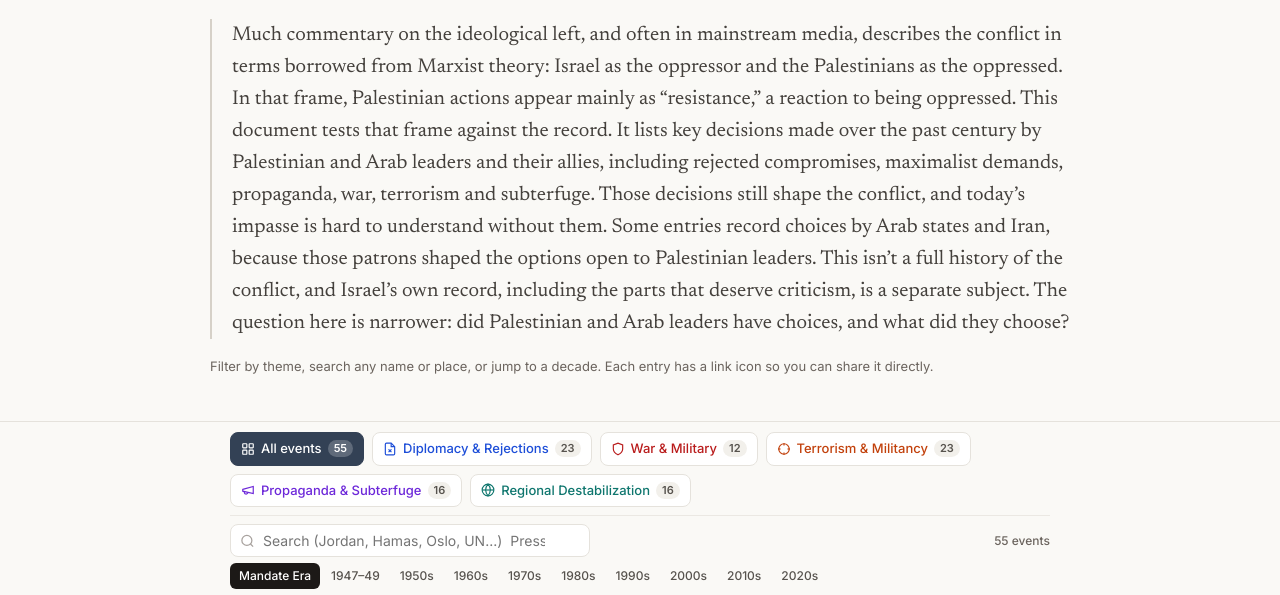
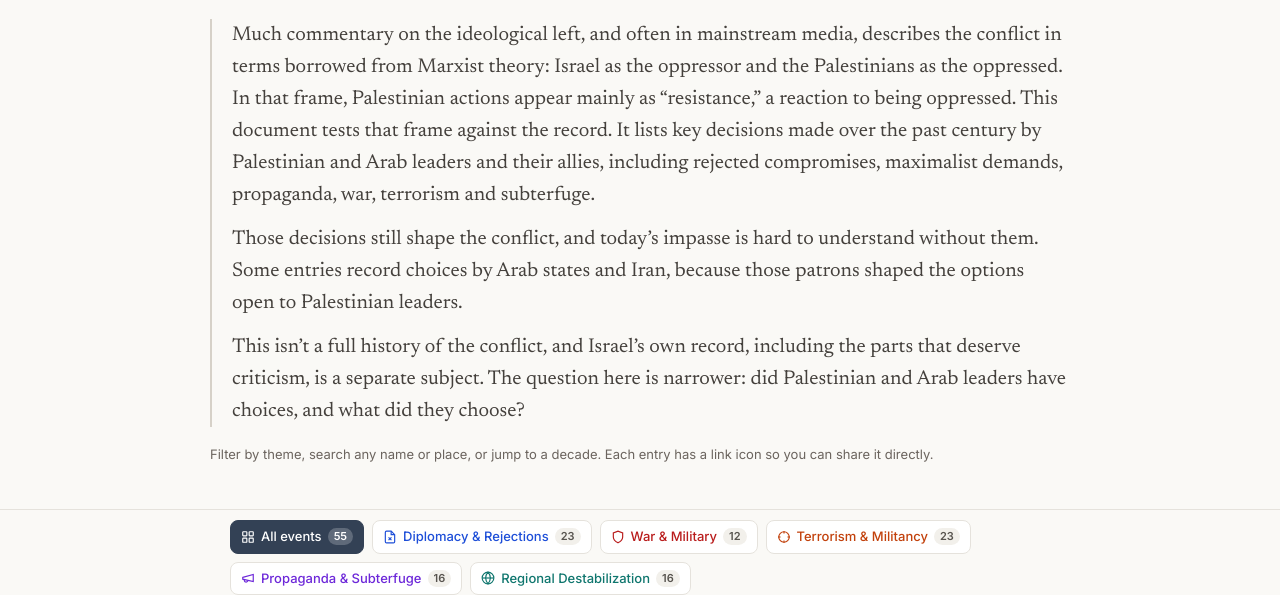
Before and after one commit to danhamiltonwrites/Palestinian-choices, a plain HTML site: page index.html in a window 1280 px wide. Shown: the part 197-792 px from the top of the page. Drawn offline with Linux system fonts and the light colour scheme.

Commit message:
Add files via upload

```diff
--- a/index.html
+++ b/index.html
@@ -149,7 +149,9 @@
   <div class="kicker">Historical chronology &bull; 1920&ndash;present</div>
   <h1>Palestinian Choices: Mandate Era to Today</h1>
   <div class="lede">
-    <p>Much commentary on the ideological left, and often in mainstream media, describes the conflict in terms borrowed from Marxist theory: Israel as the oppressor and the Palestinians as the oppressed. In that frame, Palestinian actions appear mainly as “resistance,” a reaction to being oppressed. This document tests that frame against the record. It lists key decisions made over the past century by Palestinian and Arab leaders and their allies, including rejected compromises, maximalist demands, propaganda, war, terrorism and subterfuge. Those decisions still shape the conflict, and today’s impasse is hard to understand without them. Some entries record choices by Arab states and Iran, because those patrons shaped the options open to Palestinian leaders. This isn’t a full history of the conflict, and Israel’s own record, including the parts that deserve criticism, is a separate subject. The question here is narrower: did Palestinian and Arab leaders have choices, and what did they choose?</p>
+    <p>Much commentary on the ideological left, and often in mainstream media, describes the conflict in terms borrowed from Marxist theory: Israel as the oppressor and the Palestinians as the oppressed. In that frame, Palestinian actions appear mainly as “resistance,” a reaction to being oppressed. This document tests that frame against the record. It lists key decisions made over the past century by Palestinian and Arab leaders and their allies, including rejected compromises, maximalist demands, propaganda, war, terrorism and subterfuge.</p>
+    <p>Those decisions still shape the conflict, and today’s impasse is hard to understand without them. Some entries record choices by Arab states and Iran, because those patrons shaped the options open to Palestinian leaders.</p>
+    <p>This isn’t a full history of the conflict, and Israel’s own record, including the parts that deserve criticism, is a separate subject. The question here is narrower: did Palestinian and Arab leaders have choices, and what did they choose?</p>
   </div>
   <p class="howto">Filter by theme, search any name or place, or jump to a decade. Each entry has a link icon so you can share it directly.</p>
 </header>
```
